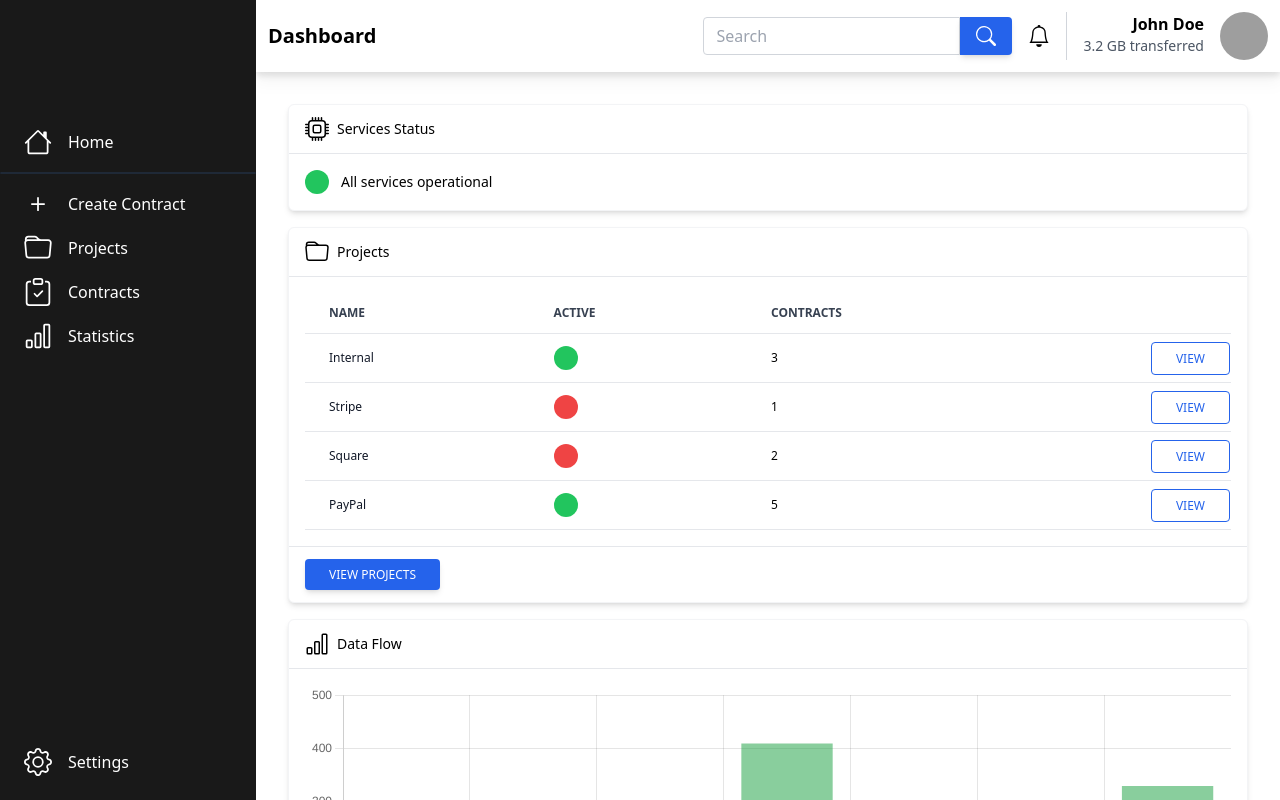
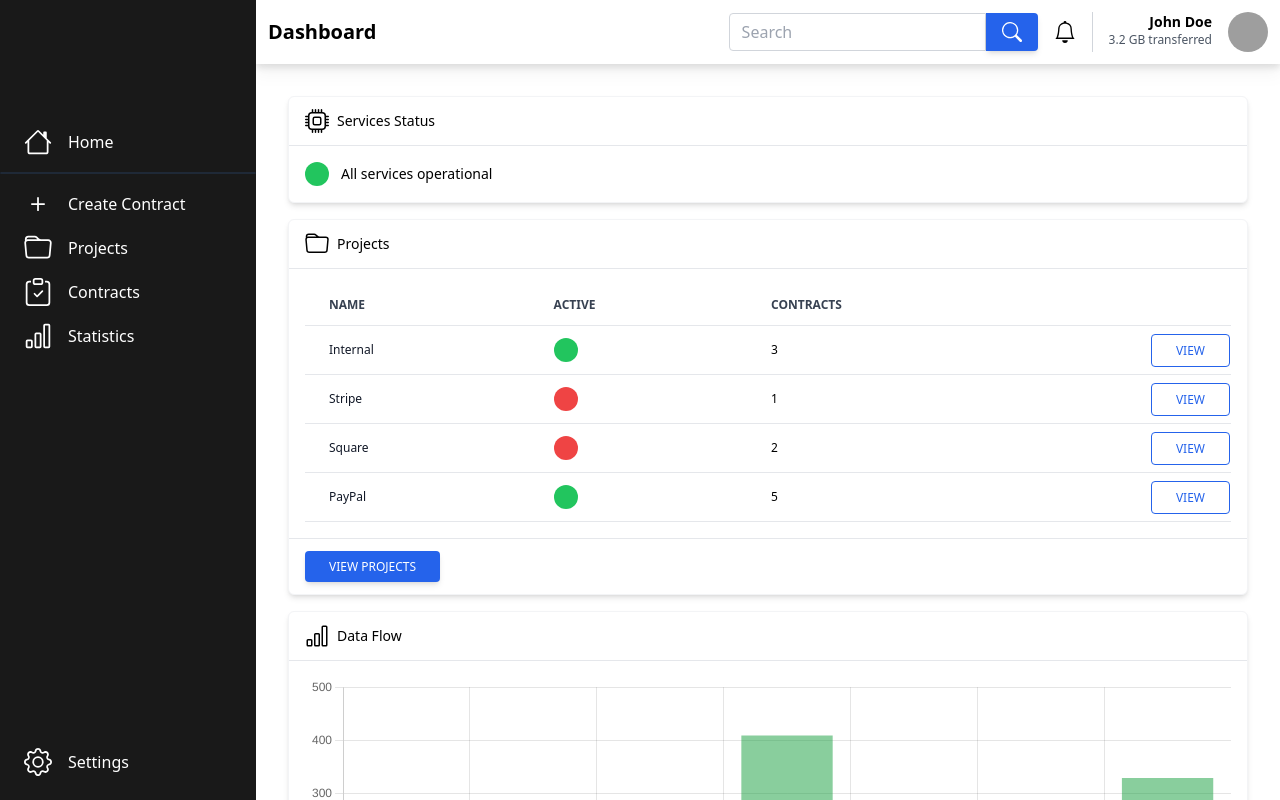
Before and after one commit to branislav1991/pipeln, a React (Create React App) app in the folder frontend/: page / in a window 1280 px wide. Shown: the top 800 px of the page. Built offline with nearby package versions, Linux system fonts and the light colour scheme; grey boxes are pictures that could not be loaded.

Commit message:
Decrease size of HeaderRight items

```diff
--- a/frontend/src/components/HeaderRight.js
+++ b/frontend/src/components/HeaderRight.js
@@ -19,10 +19,10 @@ function HeaderRight() {
             <BsBell className="mr-4" size={22} />
             <div className="flex pl-4 border-l border-gray-300">
                 <div className="text-right">
-                    <div className="text-base font-bold">John Doe</div>
-                    <div className="text-sm text-gray-600">3.2 GB transferred</div>
+                    <div className="text-sm font-bold">John Doe</div>
+                    <div className="text-xs text-gray-600">3.2 GB transferred</div>
                 </div>
-                <div className="rounded-full overflow-hidden ml-4 w-12 h-12">
+                <div className="rounded-full overflow-hidden ml-4 w-10 h-10">
                     <img src="https://mdbcdn.b-cdn.net/img/new/avatars/8.webp" className="w-full h-full" alt="Avatar" />
                 </div>
             </div>
```
